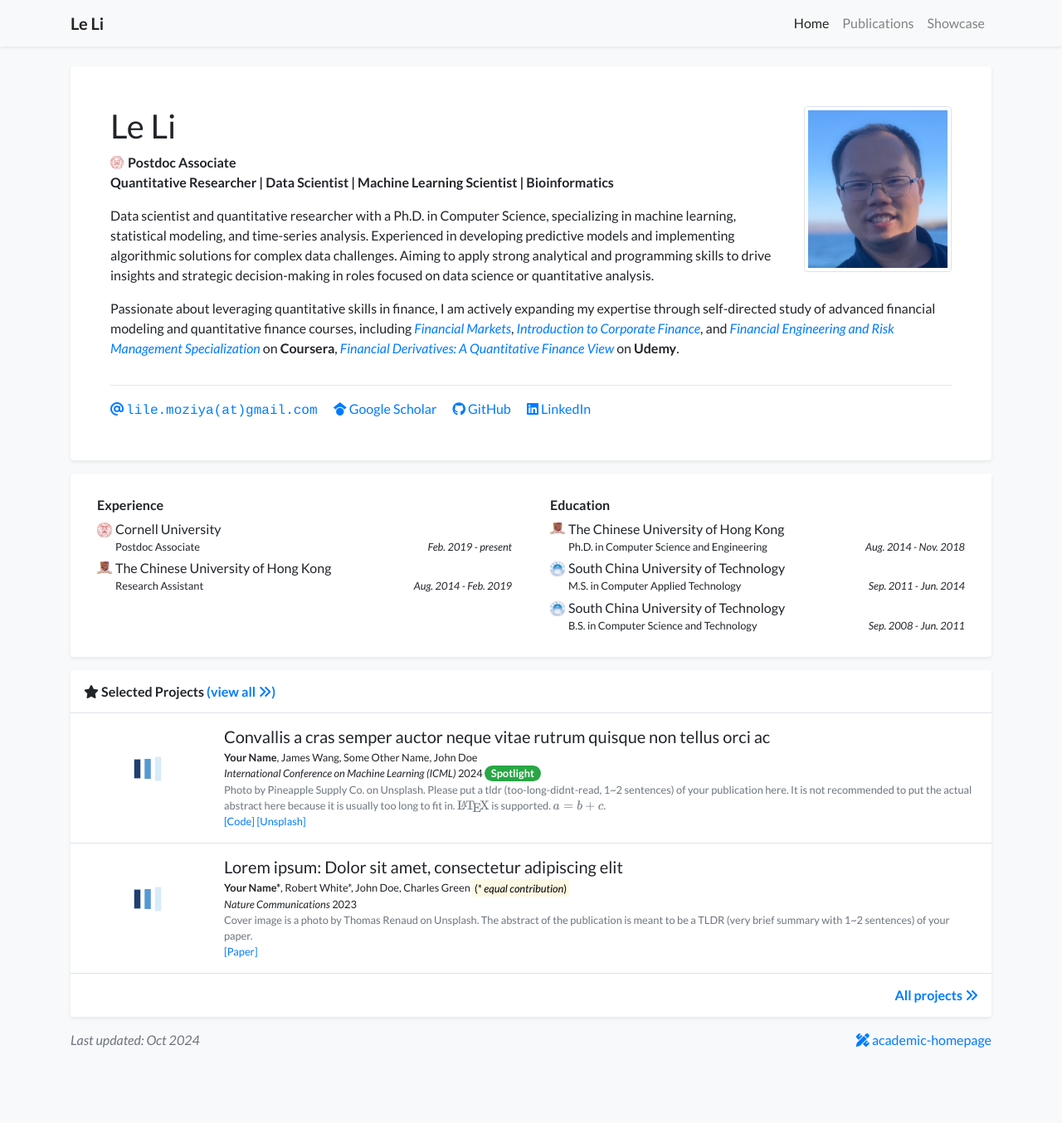
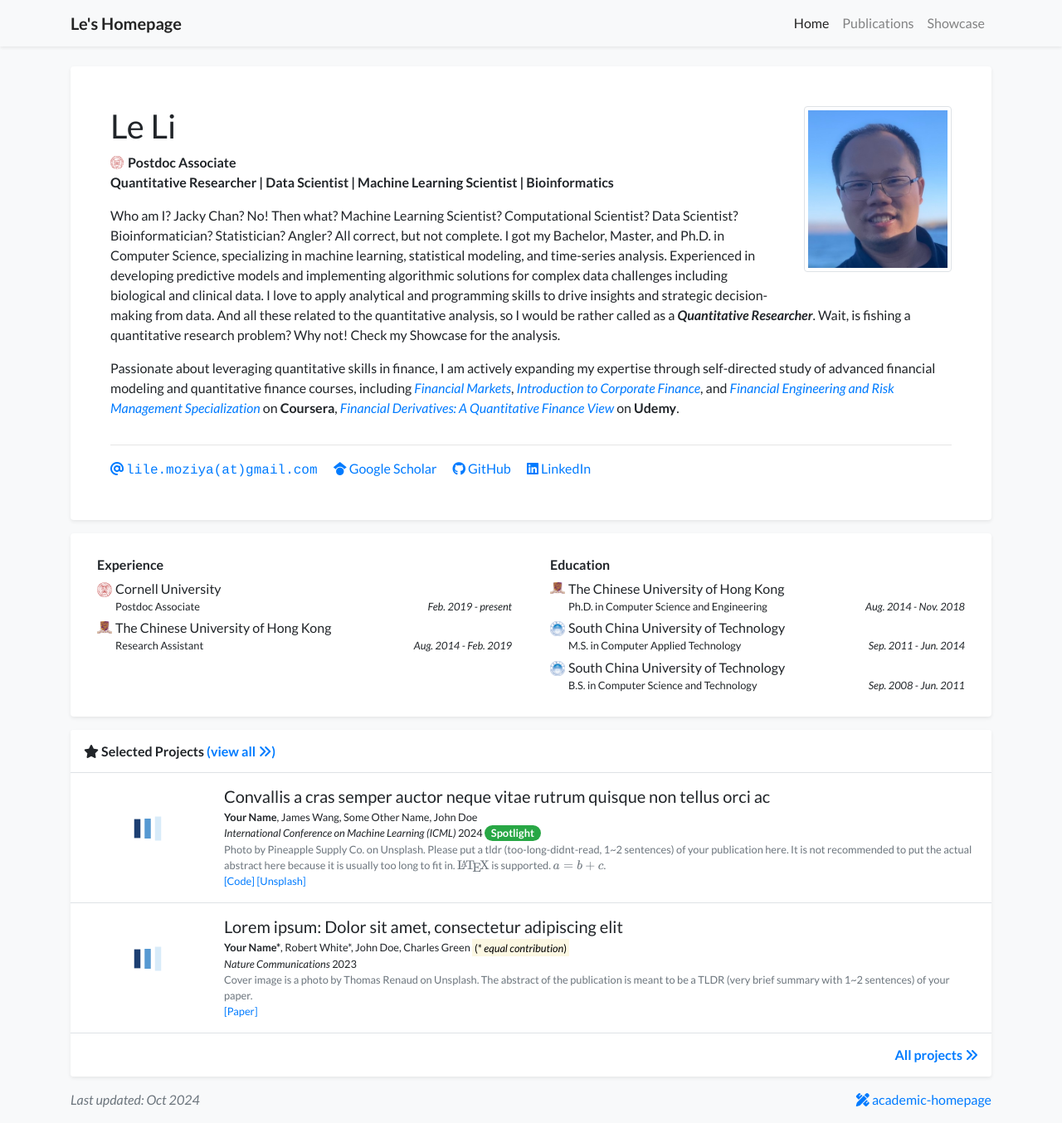
Before and after one commit to moziya/moziya, a Jekyll site: the page built from index.html, in a window 1280 px wide and 1354 px high. Shown: the whole window at 83% size. Built offline with Jekyll 4.4.1, drawn with Linux system fonts in a browser that asks for light colours; nearby versions of some CDN libraries; a style sheet for code colours, icons or effects is not loaded.

Commit message:
Modified profile.yml

```diff
--- a/_data/profile.yml
+++ b/_data/profile.yml
@@ -1,6 +1,6 @@
 primary_name: "Le Li"
 secondary_name: ""
-navbar_name: "Le Li"
+navbar_name: "Le's Homepage"
 
 positions:
 - logo: /assets/images/badges/Cornell_University_seal.svg  # Logo is optional
@@ -22,7 +22,7 @@ linkedin: le-li-037117227
 short_bio_text_justify: false
 short_bio: >-
   <p>
-    Data scientist and quantitative researcher with a Ph.D. in Computer Science, specializing in machine learning, statistical modeling, and time-series analysis. Experienced in developing predictive models and implementing algorithmic solutions for complex data challenges. Aiming to apply strong analytical and programming skills to drive insights and strategic decision-making in roles focused on data science or quantitative analysis.
+    Who am I? Jacky Chan? No! Then what? Machine Learning Scientist? Computational Scientist? Data Scientist? Bioinformatician? Statistician? Angler? All correct, but not complete. I got my Bachelor, Master, and Ph.D. in Computer Science, specializing in machine learning, statistical modeling, and time-series analysis. Experienced in developing predictive models and implementing algorithmic solutions for complex data challenges including biological and clinical data. I love to apply analytical and programming skills to drive insights and strategic decision-making from data. And all these related to the quantitative analysis, so I would be rather called as a <b><i>Quantitative Researcher</i></b>. Wait, is fishing a quantitative research problem? Why not! Check my Showcase for the analysis.
   </p>
   <p>
     Passionate about leveraging quantitative skills in finance, I am actively expanding my expertise through self-directed study of advanced financial modeling and quantitative finance courses, including <i><a href="https://www.coursera.org/learn/financial-markets-global">Financial Markets</a></i>, <i><a href="https://www.coursera.org/learn/wharton-finance">Introduction to Corporate Finance</a></i>, and <i><a href="https://www.coursera.org/specializations/financialengineering">Financial Engineering and Risk Management Specialization</a></i> on <b>Coursera</b>, <i><a href="www.udemy.com/course/financial-derivatives">Financial Derivatives: A Quantitative Finance View</a></i> on <b>Udemy</b>.
```
Also changed, not shown: _publications/2023/2023-pub-example-1.md (+1 -0 lines), _publications/2023/2023-pub-example-2.md (+1 -0 lines), _publications/2023/2023-pub-example-no-cover.md (+1 -0 lines).
